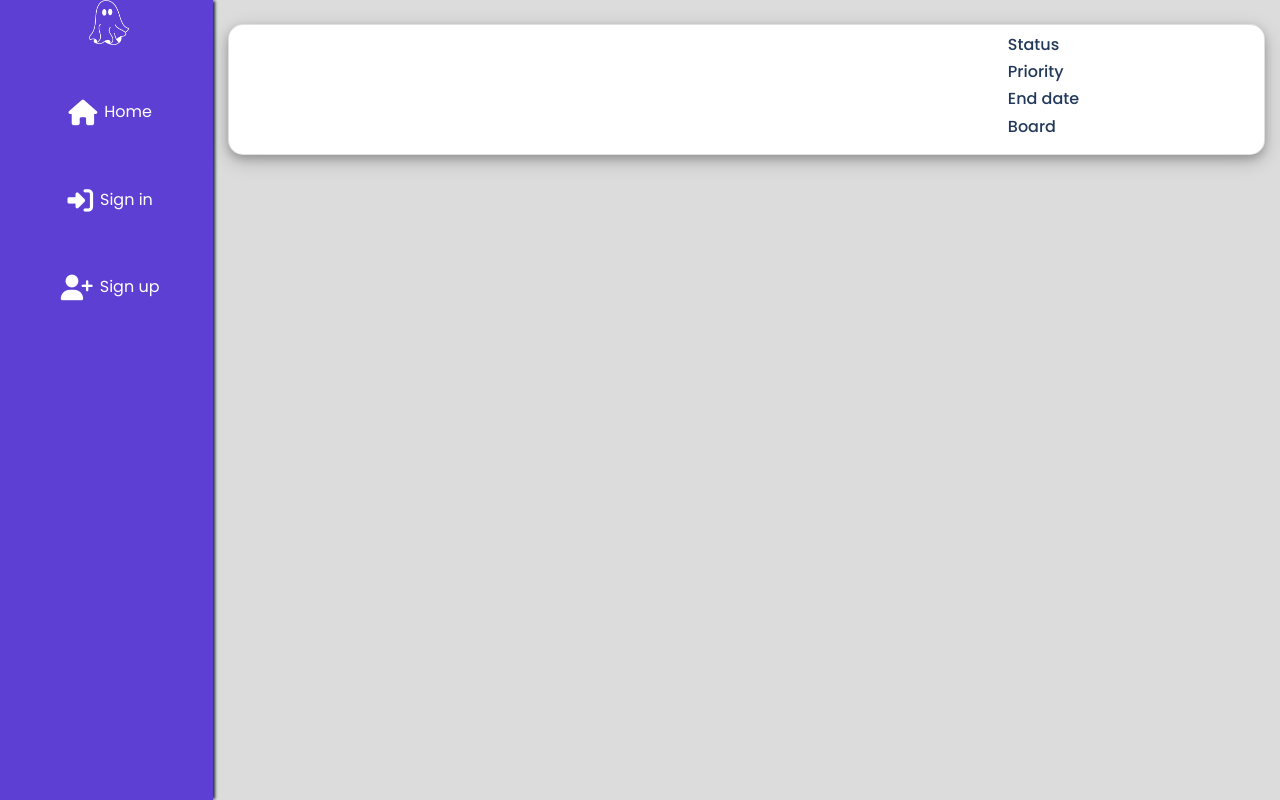
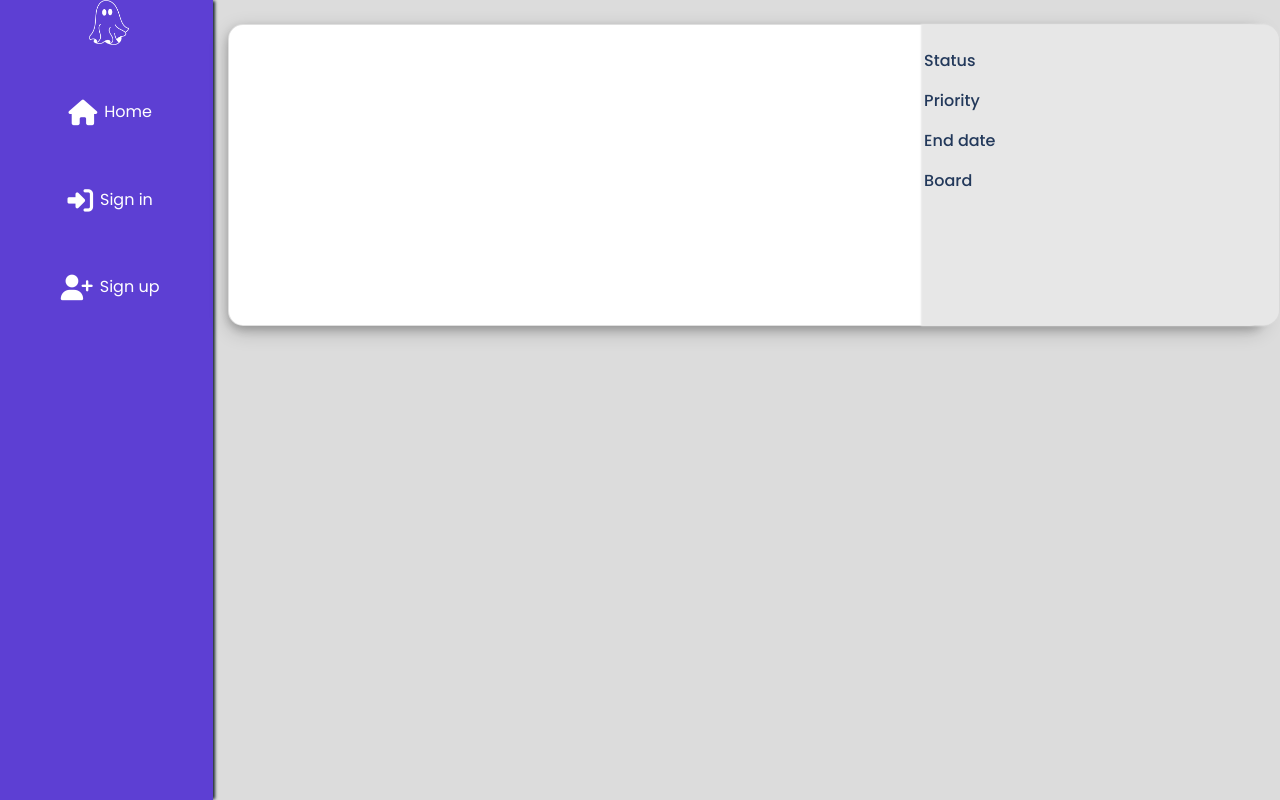
Before and after one commit to cjfinan/TaskIt, a React (Create React App) app: page /tasks/1 in a window 1280 px wide. Built offline with nearby package versions, Linux system fonts and the light colour scheme; no server answers.

Commit message:
[ADD] styling to TaskPage

```diff
--- a/src/pages/tasks/TaskPage.js
+++ b/src/pages/tasks/TaskPage.js
@@ -6,13 +6,10 @@ import { DropdownMenu } from "../../components/DropdownMenu";
 import { useHistory } from "react-router-dom";
 import { axiosRes } from "../../api/axiosDefaults";
 import { useCurrentUser } from "../../components/context/CurrentUserContext";
-import styles from "../../styles/Task.module.css";
-import TasksPage from "./TasksPage";
+import styles from "../../styles/TaskPage.module.css";
 
 const TaskPage = (props) => {
-        const {
-          owner,
-        } = props;
+  const { owner } = props;
 
   const currentUser = useCurrentUser();
   const is_owner = currentUser?.username === owner;
@@ -41,7 +38,7 @@ const TaskPage = (props) => {
         ]);
         setTask({ results: [task] });
         console.log(task);
-        console.log(task.title)
+        console.log(task.title);
       } catch (err) {
         console.log(err);
       }
@@ -51,14 +48,15 @@ const TaskPage = (props) => {
   return (
     <Card className={`mt-4 ${styles.TaskCard}`}>
       <Row>
-        <Col xs={9}>
+        <Col xs={8} className="mt-3">
           <Card.Title>{task.results[0] && task.results[0].title}</Card.Title>
           {task.results[0] && task.results[0].description}
         </Col>
-        <Col xs={3}>
-          <Row>
-            <h6>Status</h6>
-            {task.results[0] && task.results[0].status}
+
+        <Col xs={4} className={`${styles.StatusCol}`}>
+          <Row className="">
+            <p className={`mt-4 ${styles.SubHeading}`}>Status</p>
+            <p className="mt-4">{task.results[0] && task.results[0].status}</p>
             {task.results[0] && task.results[0].is_owner ? (
               <DropdownMenu
                 handleEdit={handleEdit}
@@ -69,16 +67,16 @@ const TaskPage = (props) => {
             )}
           </Row>
           <Row>
-            <h6>Priority</h6>
-            {task.results[0] && task.results[0].priority}
+            <p className={styles.SubHeading}>Priority</p>
+            <p>{task.results[0] && task.results[0].priority}</p>
           </Row>
           <Row>
-            <h6>End date</h6>
-            {task.results[0] && task.results[0].end_date}
+            <p className={styles.SubHeading}>End date</p>
+            <p>{task.results[0] && task.results[0].end_date}</p>
           </Row>
           <Row>
-            <h6>Board</h6>
-            {task.results[0] && task.results[0].Board}
+            <p className={styles.SubHeading}>Board</p>
+            <p>{task.results[0] && task.results[0].Board}</p>
           </Row>
         </Col>
       </Row>
--- /dev/null
+++ b/src/styles/TaskPage.module.css
@@ -0,0 +1,25 @@
+.TaskCard {
+    /* background-image: linear-gradient(20deg, #b9e3c6, #fffd98); */
+    background-color: #fff;
+    color: #23395b;
+    margin-top: 10px;
+    margin-bottom: 10px;
+    margin-right: 0px;
+    min-height: 300px;
+    border-radius: 15px;
+    text-align: center;
+    box-shadow: 0 4px 8px 0 rgba(0, 0, 0, 0.2), 0 6px 20px 0 rgba(0, 0, 0, 0.19);
+}
+
+.StatusCol{
+    background-color: #e7e7e7;
+    border-top-right-radius: 15px;
+    border-bottom-right-radius: 15px;
+    box-shadow: -2px 0px 2px 1px #e7e7e7;
+    min-height: 300px;
+}
+
+.SubHeading{
+    font-weight: 500;
+    margin-right: 5px;
+}
```
Lines whose indentation alone changed are shown as unchanged.
